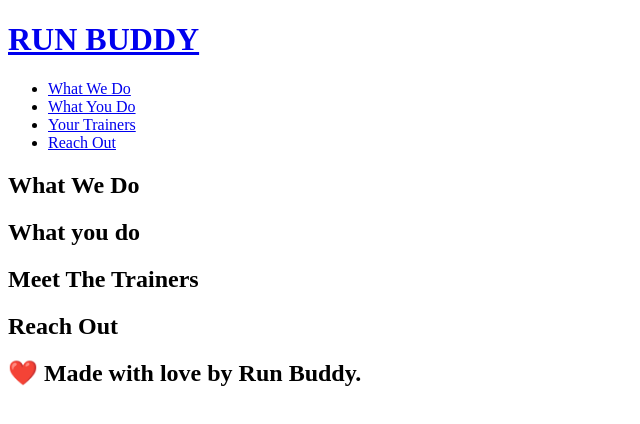
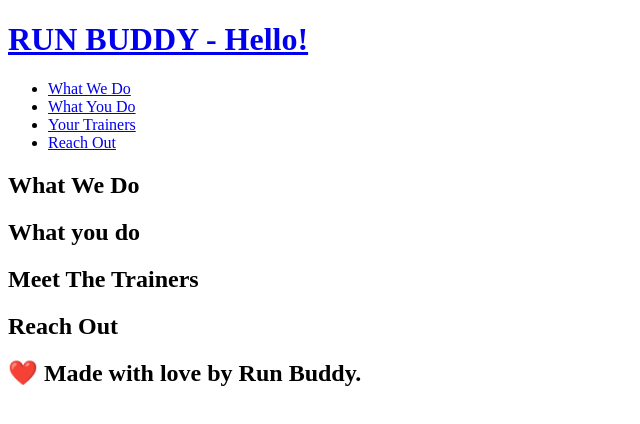
Before and after one commit to bdrawe/run-buddy, a plain HTML site: page index.html in a window 1280 px wide. Shown: the whole page, without its empty margins (0-640 px from the left). Drawn offline with Linux system fonts and the light colour scheme.

Commit message:
Testing rn

```diff
--- a/index.html
+++ b/index.html
@@ -7,7 +7,7 @@
     <body>
         <header>
             <h1>
-                <a href = '/'>RUN BUDDY</a>
+                <a href = '/'>RUN BUDDY - Hello!</a>
             </h1>
             <nav>
                 <!--Unordered List Element-->
```
